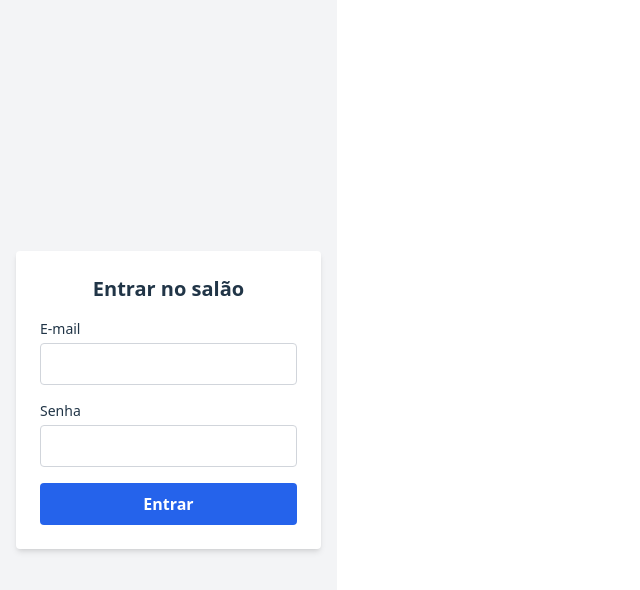
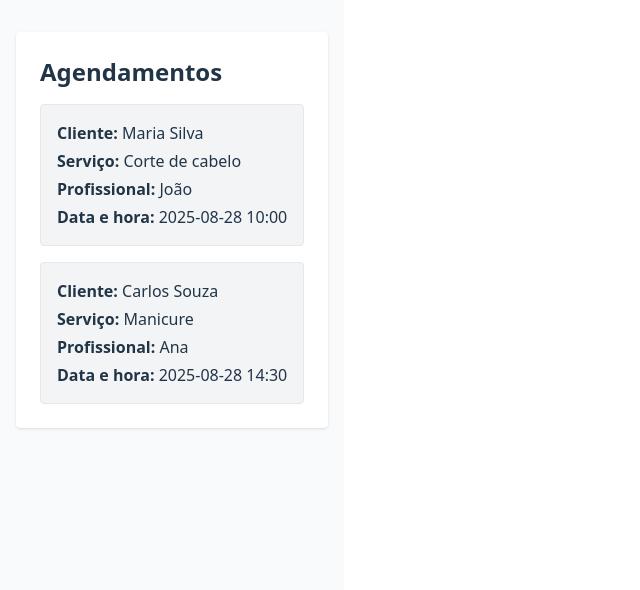
Before and after one commit to CriativoDevs/salonix-frontend-web, a React (Vite) app in the folder salonix-frontend-web/: page /bookings in a window 1280 px wide. Before the commit this address led to /login. Shown: the top 590 px of the page, without its empty margins (0-640 px from the left). Built offline with nearby package versions, Linux system fonts and the light colour scheme.

Commit message:
FEW: 08 - Bookings - Tela de visualização de agendamentos #8

```diff
--- a/salonix-frontend-web/src/i18n/locales/en.json
+++ b/salonix-frontend-web/src/i18n/locales/en.json
@@ -41,5 +41,13 @@
     "title": "Available time slots",
     "select_date": "Select date",
     "no_slots": "No slots available for this date."
+  },
+  "bookings": {
+    "title": "Bookings",
+    "client": "Client",
+    "service": "Service",
+    "professional": "Professional",
+    "datetime": "Date & Time",
+    "empty": "No bookings found."
   }
 }
--- a/salonix-frontend-web/src/i18n/locales/pt.json
+++ b/salonix-frontend-web/src/i18n/locales/pt.json
@@ -41,5 +41,13 @@
     "title": "Horários disponíveis",
     "select_date": "Selecionar data",
     "no_slots": "Nenhum horário disponível para essa data."
+  },
+  "bookings": {
+    "title": "Agendamentos",
+    "client": "Cliente",
+    "service": "Serviço",
+    "professional": "Profissional",
+    "datetime": "Data e hora",
+    "empty": "Nenhum agendamento encontrado."
   }
 }
--- /dev/null
+++ b/salonix-frontend-web/src/pages/Bookings.jsx
@@ -0,0 +1,60 @@
+import { useState } from 'react';
+import { useTranslation } from 'react-i18next';
+
+function Bookings() {
+  const { t } = useTranslation();
+
+  const [bookings] = useState([
+    {
+      id: 1,
+      client: 'Maria Silva',
+      service: 'Corte de cabelo',
+      professional: 'João',
+      datetime: '2025-08-28 10:00',
+    },
+    {
+      id: 2,
+      client: 'Carlos Souza',
+      service: 'Manicure',
+      professional: 'Ana',
+      datetime: '2025-08-28 14:30',
+    },
+  ]);
+
+  return (
+    <div className="min-h-screen px-4 py-8 bg-gray-50">
+      <div className="max-w-2xl mx-auto bg-white p-6 rounded shadow">
+        <h1 className="text-2xl font-bold mb-4">{t('bookings.title')}</h1>
+
+        {bookings.length > 0 ? (
+          <ul className="space-y-4">
+            {bookings.map((b) => (
+              <li
+                key={b.id}
+                className="border rounded p-4 bg-gray-100 space-y-1"
+              >
+                <p>
+                  <strong>{t('bookings.client')}:</strong> {b.client}
+                </p>
+                <p>
+                  <strong>{t('bookings.service')}:</strong> {b.service}
+                </p>
+                <p>
+                  <strong>{t('bookings.professional')}:</strong>{' '}
+                  {b.professional}
+                </p>
+                <p>
+                  <strong>{t('bookings.datetime')}:</strong> {b.datetime}
+                </p>
+              </li>
+            ))}
+          </ul>
+        ) : (
+          <p className="text-gray-600">{t('bookings.empty')}</p>
+        )}
+      </div>
+    </div>
+  );
+}
+
+export default Bookings;
--- a/salonix-frontend-web/src/routes/Router.jsx
+++ b/salonix-frontend-web/src/routes/Router.jsx
@@ -5,6 +5,7 @@
 import Services from '../pages/Services';
 import Professionals from '../pages/Professionals';
 import AvailableSlots from '../pages/AvailableSlots';
+import Bookings from '../pages/Bookings';
 
 function Router() {
   return (
@@ -43,6 +44,14 @@
           </PrivateRoute>
         }
       />
+      <Route
+        path="/bookings"
+        element={
+          <PrivateRoute>
+            <Bookings />
+          </PrivateRoute>
+        }
+      />
       <Route path="*" element={<Navigate to="/login" replace />} />
     </Routes>
   );
```
